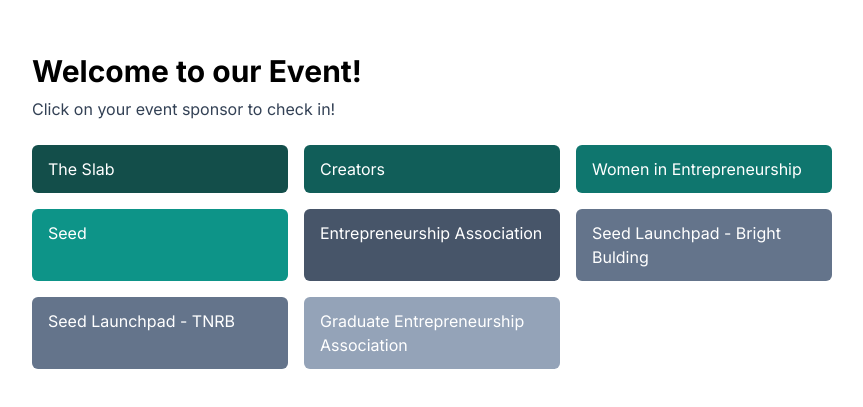
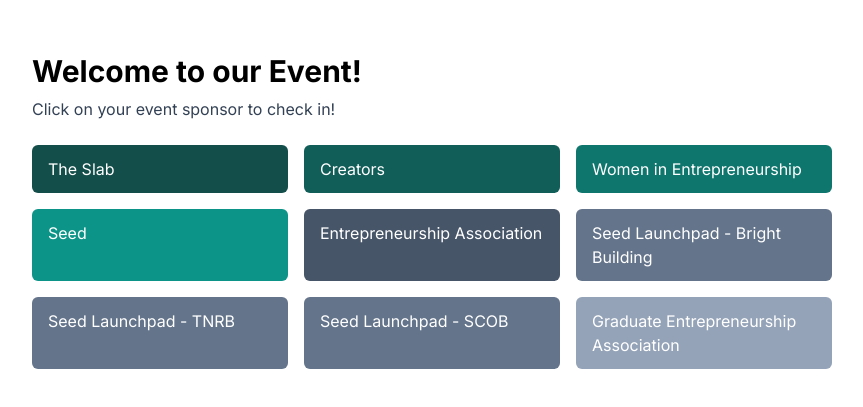
Before and after one commit to byucet/attendance-app, a Next.js app: page / in a window 1280 px wide. Shown: the part 189-596 px from the top of the page, without its empty margins (208-1071 px from the left). Built offline with nearby package versions, Linux system fonts and the light colour scheme.

Commit message:
add SCOB to list of events

```diff
--- a/app/page.jsx
+++ b/app/page.jsx
@@ -49,7 +49,7 @@ export default function Home() {
             href={`program/500`}
             className="bg-slate-500 text-white px-4 py-3 rounded-md"
           >
-            Seed Launchpad - Bright Bulding
+            Seed Launchpad - Bright Building
           </Link>
 
           <Link
@@ -57,6 +57,13 @@ export default function Home() {
             className="bg-slate-500 text-white px-4 py-3 rounded-md"
           >
             Seed Launchpad - TNRB
+          </Link>
+
+          <Link
+            href={`program/502`}
+            className="bg-slate-500 text-white px-4 py-3 rounded-md"
+          >
+            Seed Launchpad - SCOB
           </Link>
 
           <Link
```
